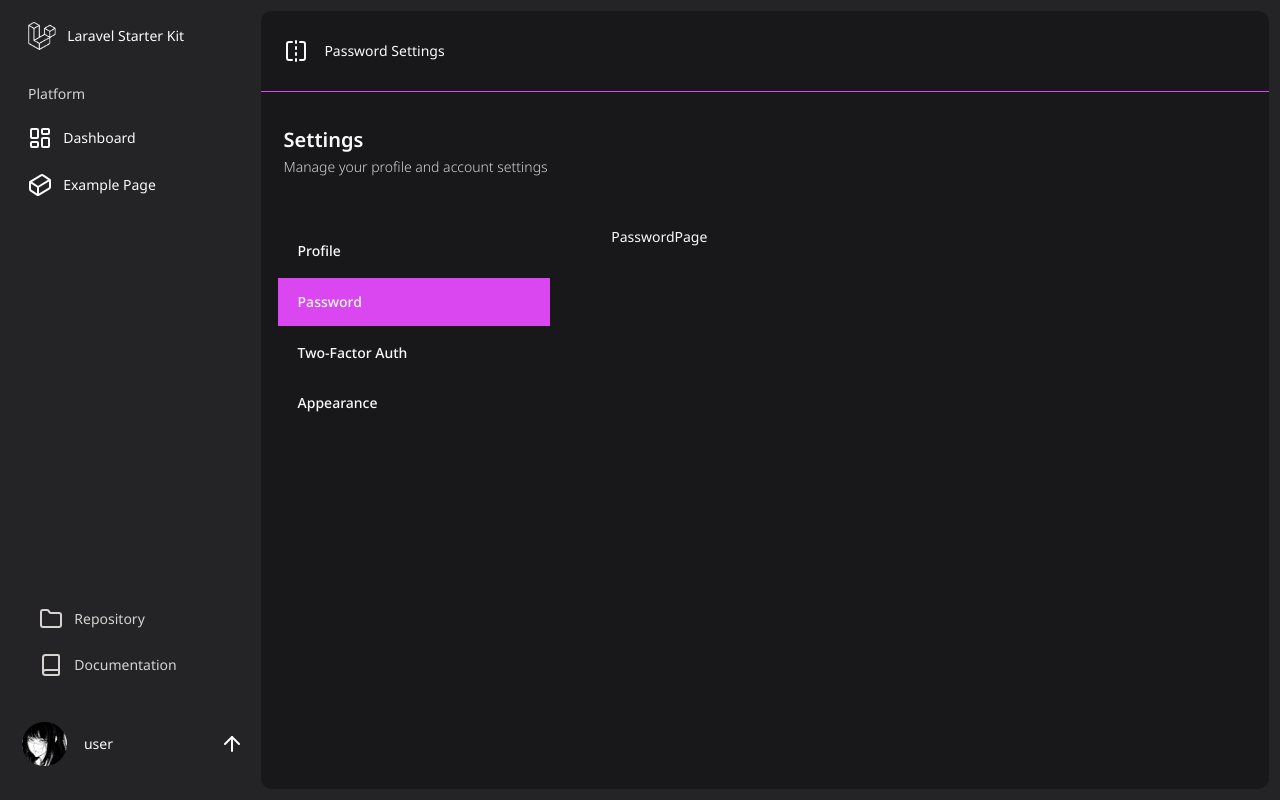
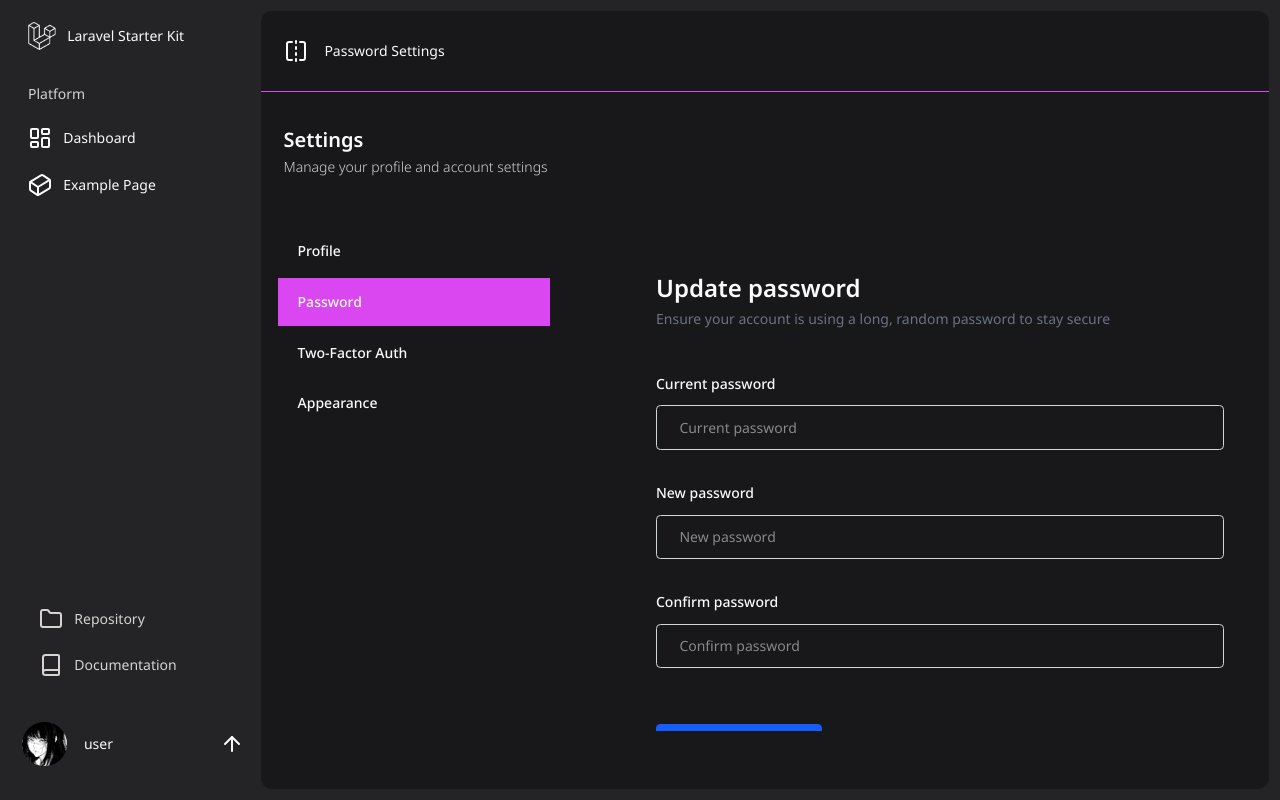
Before and after one commit to SPADE-VEXZY/mcf4-starterkit-ui, a Next.js app: page /settings/password in a window 1280 px wide. Built offline with nearby package versions, Linux system fonts and the light colour scheme.

Commit message:
feat:password

```diff
--- a/app/settings/password/page.tsx
+++ b/app/settings/password/page.tsx
@@ -5,7 +5,64 @@ const PasswordPage = () => {
   return (
     <DashboardLayout>
       <SettingsLayout>
-        <div>PasswordPage</div>
+        <div className="max-w-3xl p-8">
+          {/* Header */}
+          <h1 className="text-2xl font-semibold ">
+            Update password
+          </h1>
+          <p className="mt-1 text-sm text-gray-500">
+            Ensure your account is using a long, random password to stay secure
+          </p>
+
+          {/* Form */}
+          <form className="mt-8 space-y-6">
+            {/* Current password */}
+            <div>
+              <label className="block text-sm font-medium ">
+                Current password
+              </label>
+              <input
+                type="password"
+                placeholder="Current password"
+                className="mt-2 block w-full rounded-md border border-gray-300 px-4 py-2 text-sm focus:border-blue-500 focus:outline-none focus:ring-1 focus:ring-blue-500"
+              />
+            </div>
+
+            {/* New password */}
+            <div>
+              <label className="block text-sm font-medium ">
+                New password
+              </label>
+              <input
+                type="password"
+                placeholder="New password"
+                className="mt-2 block w-full rounded-md border border-gray-300 px-4 py-2 text-sm focus:border-blue-500 focus:outline-none focus:ring-1 focus:ring-blue-500"
+              />
+            </div>
+
+            {/* Confirm password */}
+            <div>
+              <label className="block text-sm font-medium ">
+                Confirm password
+              </label>
+              <input
+                type="password"
+                placeholder="Confirm password"
+                className="mt-2 block w-full rounded-md border border-gray-300 px-4 py-2 text-sm focus:border-blue-500 focus:outline-none focus:ring-1 focus:ring-blue-500"
+              />
+            </div>
+
+            {/* Button */}
+            <div className="pt-4">
+              <button
+                type="submit"
+                className="rounded-md bg-blue-600 px-6 py-2 text-sm font-medium text-white hover:bg-blue-700 focus:outline-none focus:ring-2 focus:ring-blue-500 focus:ring-offset-2"
+              >
+                Save password
+              </button>
+            </div>
+          </form>
+        </div>
       </SettingsLayout>
     </DashboardLayout>
   );
--- a/package.json
+++ b/package.json
@@ -14,6 +14,7 @@
     "clsx": "^2.1.1",
     "lucide-react": "^0.562.0",
     "next": "16.1.1",
+    "next-themes": "^0.4.6",
     "nextjs-toploader": "^3.9.17",
     "react": "19.2.3",
     "react-dom": "19.2.3",
```
Also changed, not shown: 1 other file (tests, documents, lock files or other folders).
